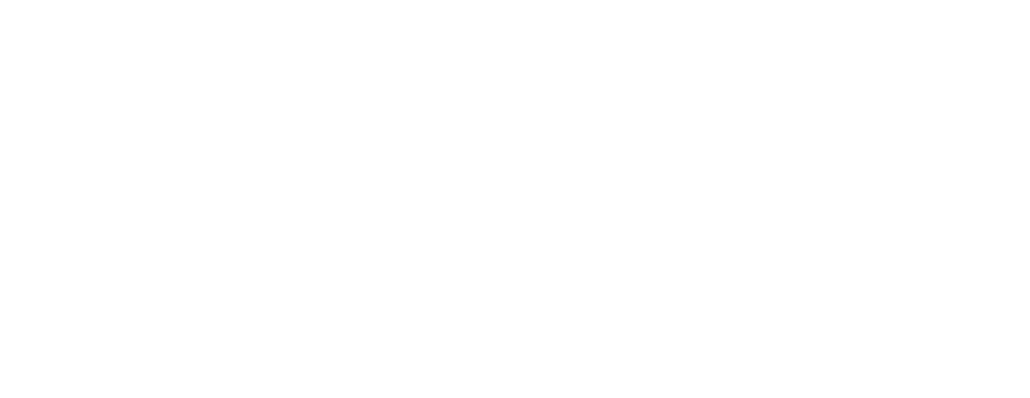
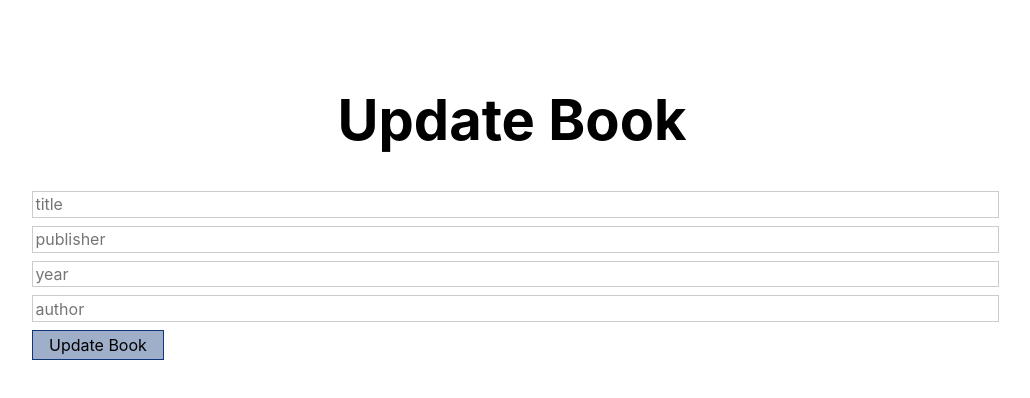
Before and after one commit to Py0000/simple-book-web, a React (Create React App) app in the folder frontend/: page /updatebook/1 in a window 1280 px wide. Before the commit this address had no page. Shown: the top 398 px of the page, without its empty margins (128-1158 px from the left). Built offline with nearby package versions, Linux system fonts and the light colour scheme.

Commit message:
Rename Files

```diff
--- a/frontend/src/App.js
+++ b/frontend/src/App.js
@@ -1,16 +1,16 @@
 import {Routes, Route, BrowserRouter} from "react-router-dom"
-import View from "./commands/View";
-import Add from "./commands/Add";
-import Update from "./commands/Update";
+import ViewBook from "./commands/ViewBook";
+import AddBook from "./commands/AddBook";
+import UpdateBook from "./commands/UpdateBook";
 
 function App() {
   return (
     <div >
       <BrowserRouter>
         <Routes>
-          <Route path="/" element={<View/>}/>
-          <Route path="/add" element={<Add/>}/>
-          <Route path="/update/:id" element={<Update/>}/>
+          <Route path="/" element={<ViewBook/>}/>
+          <Route path="/addbook" element={<AddBook/>}/>
+          <Route path="/updatebook/:id" element={<UpdateBook/>}/>
         </Routes>
       </BrowserRouter>
     </div>
--- a/frontend/src/commands/Add.jsx
+++ b/frontend/src/commands/AddBook.jsx
@@ -6,7 +6,7 @@ import classes from '../components/Form.module.css';
 import FormButton from '../components/FormButton';
 import ErrorModal from '../components/ErrorModel';
 
-const Add = () => {
+const AddBook = () => {
     const path = "http://localhost:9000/books";
 
     const [book, setBook] = useState({
@@ -91,4 +91,4 @@ const Add = () => {
     )
 }
 
-export default Add
+export default AddBook;
--- a/frontend/src/commands/Update.jsx
+++ /dev/null
@@ -1,58 +0,0 @@
-import React from 'react'
-import { useState } from 'react'
-import axios from 'axios'
-import { useLocation, useNavigate } from 'react-router-dom'
-
-const Update = () => {
-    const [book, setBook] = useState({
-        title: "",
-        publisher: "",
-        year: null,
-        authorId: "",
-    });
-
-    const nagivateToPage = useNavigate();
-
-    const handleChange = (e) => {
-        setBook((prev) => ({...prev, [e.target.name]: e.target.value}));
-    };
-
-
-    const location = useLocation();
-    const id = location.pathname.split("/")[2];
-
-    const handleClick = async (e) => {
-        e.preventDefault();
-        try {
-            try {
-                const path = "http://localhost:9000/books/";
-                await axios.put(path + id, book);
-
-                // Nagivate back to home page after adding
-                const homepage = "/";
-                nagivateToPage(homepage);
-            } catch (error) {
-                const errMsg = "[Frontend] Unable to update data: "
-                console.log(errMsg + error);
-            }
-        }
-
-        catch (error) {
-            const errIdentifier = "[Frontend] ";
-            console.log(errIdentifier + error)
-        }
-    };
-
-    return (
-        <div className='updateForm'>
-            <h1>Update Book</h1>
-            <input type="text" placeholder='title' onChange={handleChange} name="title"></input>
-            <input type="text" placeholder='publisher' onChange={handleChange} name="publisher"></input>
-            <input type="number" placeholder='year' onChange={handleChange} name="year"></input>
-            <input type="text" placeholder='author' onChange={handleChange} name="authorId"></input>
-            <button onClick={handleClick}>Update Book</button>
-        </div>
-    )
-}
-
-export default Update
--- /dev/null
+++ b/frontend/src/commands/UpdateBook.jsx
@@ -0,0 +1,96 @@
+import React from 'react'
+import { useState } from 'react'
+import axios from 'axios'
+import { useLocation, useNavigate } from 'react-router-dom'
+
+import classes from '../components/Form.module.css';
+import FormButton from '../components/FormButton';
+import ErrorModal from '../components/ErrorModel';
+
+const UpdateBook = () => {
+    const [book, setBook] = useState({
+        title: "",
+        publisher: "",
+        year: null,
+        authorId: "",
+    });
+
+    const [error, setError] = useState();
+
+    const nagivateToPage = useNavigate();
+
+    const handleChange = (e) => {
+        setBook((prev) => ({...prev, [e.target.name]: e.target.value}));
+    };
+
+
+    const isValidInput = () => {
+        let isTitleEmpty = book.title.trim().length === 0;
+        let isPublisherEmpty = book.publisher.trim().length === 0;
+        let isAuthorIdEmpty = book.authorId.trim().length === 0;
+
+        // Check that year is non-null, it is positve and has 4 digits
+        let isYearValid = book.year != null && book.year > 0 && (Math.log(book.year) * Math.LOG10E + 1 | 0) === 4;
+
+        let isInputValid = !isTitleEmpty && !isPublisherEmpty && !isAuthorIdEmpty && isYearValid;
+        return isInputValid;
+    }
+
+
+    const location = useLocation();
+    const id = location.pathname.split("/")[2];
+
+    const handleClick = async (e) => {
+        e.preventDefault();
+        try {
+            try {
+                // Simple Input validation
+                if (!isValidInput()) {
+                    setError({
+                        title: "Invalid Input",
+                        message: "One or more input is empty / invalid!"
+                    });
+                    return;
+                }
+
+                const path = "http://localhost:9000/books/";
+                await axios.put(path + id, book);
+
+                // Nagivate back to home page after adding
+                const homepage = "/";
+                nagivateToPage(homepage);
+            } catch (error) {
+                const errMsg = "[Frontend] Unable to update data: "
+                console.log(errMsg + error);
+            }
+        }
+
+        catch (error) {
+            const errIdentifier = "[Frontend] ";
+            console.log(errIdentifier + error)
+        }
+    };
+
+
+    // Resets the error when user acknowlegdes
+    const errorHandler = () => {
+        setError(null);
+    }
+
+
+    return (
+        <div>
+            {error && <ErrorModal title={error.title} message={error.message} handleError={errorHandler}></ErrorModal>}
+            <div className={classes.input}>
+                <h1>Update Book</h1>
+                <input type="text" placeholder='title' onChange={handleChange} name="title"></input>
+                <input type="text" placeholder='publisher' onChange={handleChange} name="publisher"></input>
+                <input type="number" placeholder='year' onChange={handleChange} name="year"></input>
+                <input type="text" placeholder='author' onChange={handleChange} name="authorId"></input>
+                <FormButton type="submit" onClick={handleClick}>Update Book</FormButton>
+            </div>
+        </div>
+    );
+}
+
+export default UpdateBook;
--- a/frontend/src/commands/View.jsx
+++ b/frontend/src/commands/ViewBook.jsx
@@ -2,9 +2,9 @@ import React, { useState, useEffect } from 'react'
 import axios from 'axios'
 import { Link } from 'react-router-dom'
 import Card from '../components/Card';
-import './View.css';
+import './ViewBook.css';
 
-const View = () => {
+const ViewBook = () => {
 
     const [books, displayBooks] = useState([]);
 
@@ -48,7 +48,7 @@ const View = () => {
     return (
         <div className='main-view'>
             <h1>Simple CRUD Book Application</h1>
-            <button className='add-book-button'><Link to="/add">Add Book</Link></button>
+            <button className='add-book-button'><Link to="/addbook">Add Book</Link></button>
             <Card className='book-view'>
                 {books.map(book => (
                     <div className='book-item' key={book.id}>
@@ -59,7 +59,7 @@ const View = () => {
                             <p>{book.authorId}</p>
                         </div>
                         <button className='book-item__delete' onClick={()=>handleDelete(book.id)}>Delete</button>
-                        <button className='book-item__update'><Link to={`/update/${book.id}`}>Update</Link></button>
+                        <button className='book-item__update'><Link to={`/updatebook/${book.id}`}>Update</Link></button>
                     </div>
                 ))}
             </Card>
@@ -68,4 +68,4 @@ const View = () => {
     )
 }
 
-export default View
+export default ViewBook;
```
Also changed, not shown: frontend/src/commands/ViewBook.css (renamed from frontend/src/commands/View.css).
